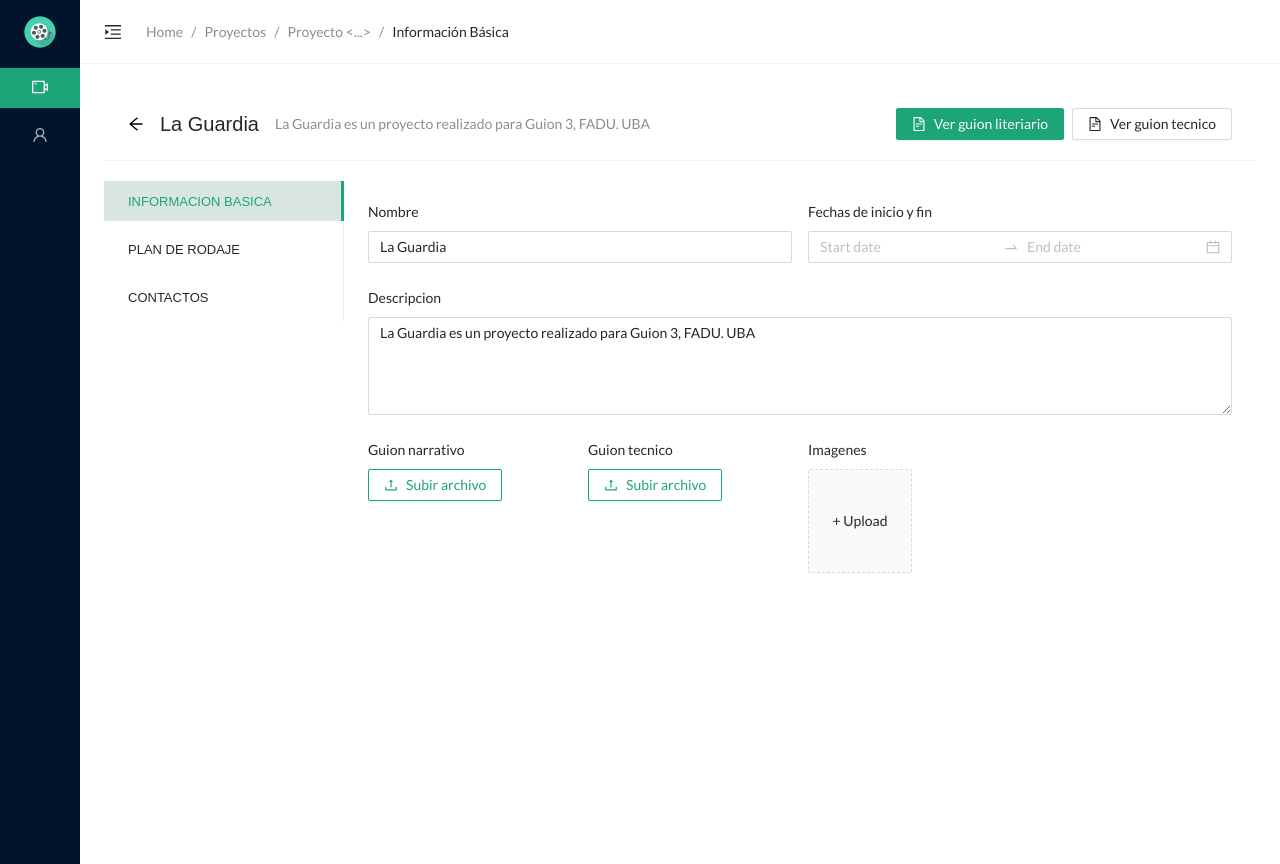
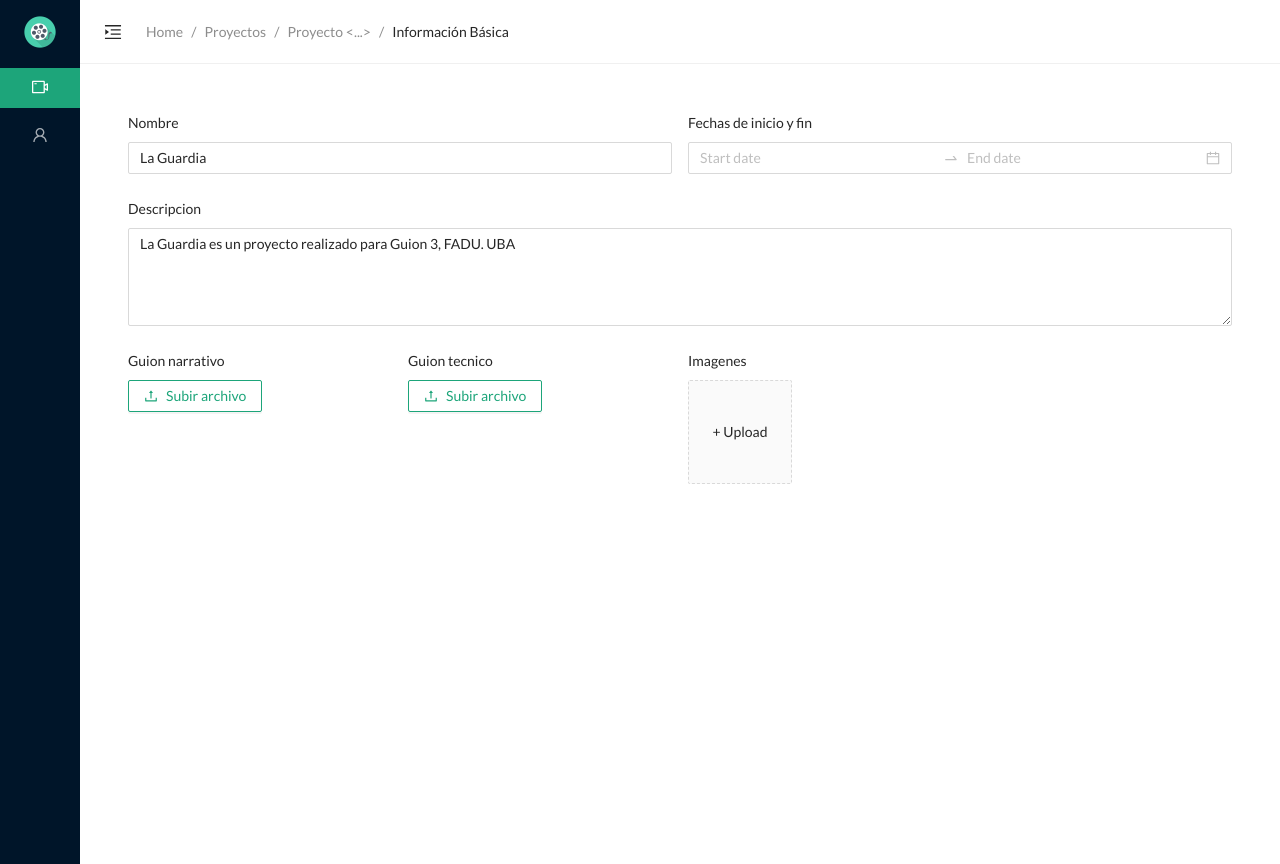
Before and after one commit to mrios/rodando, a React (Create React App) app: page /projects/1/basic in a window 1280 px wide. Built offline with nearby package versions, Linux system fonts and the light colour scheme.

Commit message:
Add Project toolbar

```diff
--- a/src/App.less
+++ b/src/App.less
@@ -141,3 +141,36 @@
 .row-color-blue {
   background-color: lightblue;
 }
+form {
+  .files-section {
+    background: @gray-5;
+    padding: @padding-lg;
+  }
+}
+
+.toolbar {
+  background: @gray-3;
+  padding: @padding-xs;
+  margin: -@margin-lg;
+  margin-bottom: @margin-lg;
+  .toolbar-header {
+    .monserrat-semibold();
+    text-transform: uppercase;
+    font-size: 13px;
+  }
+  .ant-btn {
+    background: @gray-5;
+  }
+}
+
+.ant-btn {
+  margin-right: @margin-xs;
+}
+
+.custom-collapse .custom-panel {
+  background: @gray-4;
+  border-radius: 2px;
+  margin-bottom: 24px;
+  border: 0px;
+  overflow: hidden;
+}
--- a/src/components/projects/ProjectDetails.tsx
+++ b/src/components/projects/ProjectDetails.tsx
@@ -15,6 +15,7 @@ import useProject from '../../hooks/useProject';
 import ProjectFormBasic from './ProjectFormBasic';
 import ProjectPlanning from './ProjectPlanning';
 import ProjectContacts from './ProjectContacts';
+import ProjectToolbar from './ProjectToolbar';
 
 const { Content } = Layout;
 
@@ -23,10 +24,6 @@ const ProjectDetails: FC = (props) => {
   let { url, path } = useRouteMatch();
   let history = useHistory();
 
-  const goBack = () => {
-    history.push('/projects');
-  };
-
   useEffect(() => {
     history.push(`${url}/basic`);
     // eslint-disable-next-line react-hooks/exhaustive-deps
@@ -34,43 +31,9 @@ const ProjectDetails: FC = (props) => {
 
   return (
     <Layout className="site-layout-subcontent">
+      <ProjectToolbar />
       <Row>
         <Col span={24}>
-          <PageHeader
-            className="site-page-header"
-            onBack={() => goBack()}
-            title={project.name}
-            subTitle={project.description}
-            extra={[
-              <Button key="1" type="primary" icon={<FileTextOutlined />}>
-                Ver guion literiario
-              </Button>,
-              <Button key="2" icon={<FileTextOutlined />}>
-                Ver guion tecnico
-              </Button>,
-            ]}
-          />
-        </Col>
-      </Row>
-      <Row>
-        <Col span={5}>
-          <Menu
-            defaultSelectedKeys={['1']}
-            defaultOpenKeys={['sub1']}
-            mode="inline"
-          >
-            <Menu.Item key="1">
-              <Link to={`${url}/basic`}>Informacion Basica</Link>
-            </Menu.Item>
-            <Menu.Item key="2">
-              <Link to={`${url}/planning`}>Plan de rodaje</Link>
-            </Menu.Item>
-            <Menu.Item key="3">
-              <Link to={`${url}/contacts`}>Contactos</Link>
-            </Menu.Item>
-          </Menu>
-        </Col>
-        <Col span={19}>
           <Content
             className="site-layout-background"
             style={{
--- /dev/null
+++ b/src/components/projects/ProjectToolbar.tsx
@@ -0,0 +1,38 @@
+import React, { FC } from 'react';
+import { Row, Col, Button } from 'antd';
+import { FileTextOutlined, FileTextFilled } from '@ant-design/icons';
+import useProject from '../../hooks/useProject';
+
+interface Props {}
+
+const ProjectToolbar: FC = () => {
+  const [project] = useProject();
+  const style = {
+    display: project.screenplay || project.shootingScript ? 'inherit' : 'none',
+  };
+  return (
+    <Row className="toolbar" style={style}>
+      <Col span="2" offset="1">
+        <span className="toolbar-header">Vista Rapida</span>
+      </Col>
+      <Col span="6" offset="1">
+        <Button
+          size="small"
+          icon={<FileTextOutlined />}
+          disabled={!project.screenplay}
+        >
+          Guion narrativo
+        </Button>
+        <Button
+          size="small"
+          icon={<FileTextFilled />}
+          disabled={!project.shootingScript}
+        >
+          Guion técnico
+        </Button>
+      </Col>
+    </Row>
+  );
+};
+
+export default ProjectToolbar;
```
